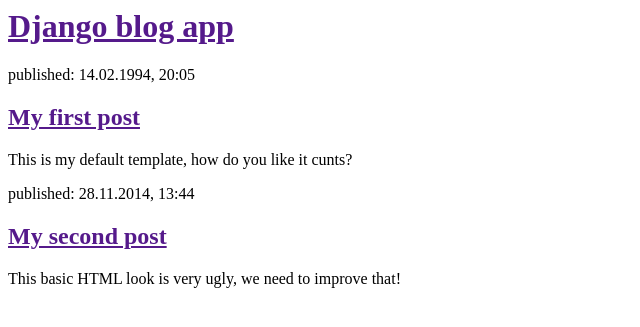
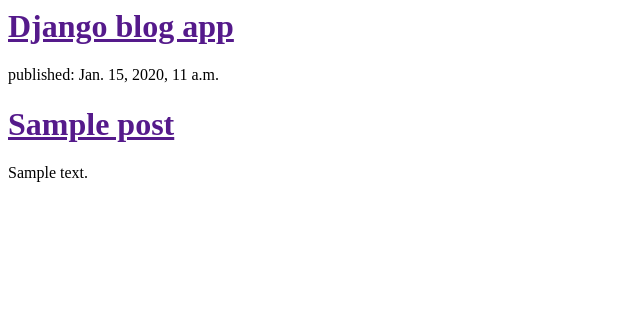
Before and after one commit to B3457/my-first-blog, a Django app: template blog/templates/blog/post_list.html in a window 1280 px wide. Shown: the top 327 px of the page, without its empty margins (0-640 px from the left). Run offline with Django 3.2, Linux system fonts and the light colour scheme; the template is opened without the code that fills it: values that come from a table or form of the project are taken from there, others are empty; tables that the repository leaves empty hold one stand-in row (values such as "Sample post").

Commit message:
Modified templates to display posts from database

```diff
--- a/blog/templates/blog/post_list.html
+++ b/blog/templates/blog/post_list.html
@@ -8,17 +8,13 @@
 			<h1><a href="">Django blog app</a></h1>
 		</div>
 
-		<div>
-			<p>published: 14.02.1994, 20:05</p>
-			<h2><a href="">My first post</a></h2>
-			<p>This is my default template, how do you like it cunts?</p>
-		</div>
-
-		<div>
-			<p>published: 28.11.2014, 13:44</p>
-			<h2><a href="">My second post</a></h2>
-			<p>This basic HTML look is very ugly, we need to improve that!</p>
-		</div>
+		{% for post in posts %}
+			<div>
+				<p>published: {{ post.published_date }}</p>
+				<h1><a href="">{{ post.title }}</a></h1>
+				<p>{{ post.text|linebreaks }}</p>
+			</div>
+		{% endfor %}
 
 	</body>
 </html>
--- a/blog/views.py
+++ b/blog/views.py
@@ -1,4 +1,7 @@
 from django.shortcuts import render
+from django.utils import timezone
+from .models import Post
 
 def post_list(request):
-	return render(request, "blog/post_list.html", {})
+	posts = Post.objects.filter(published_date__lte=timezone.now()).order_by("published_date")
+	return render(request, "blog/post_list.html", {"posts": posts})
```
